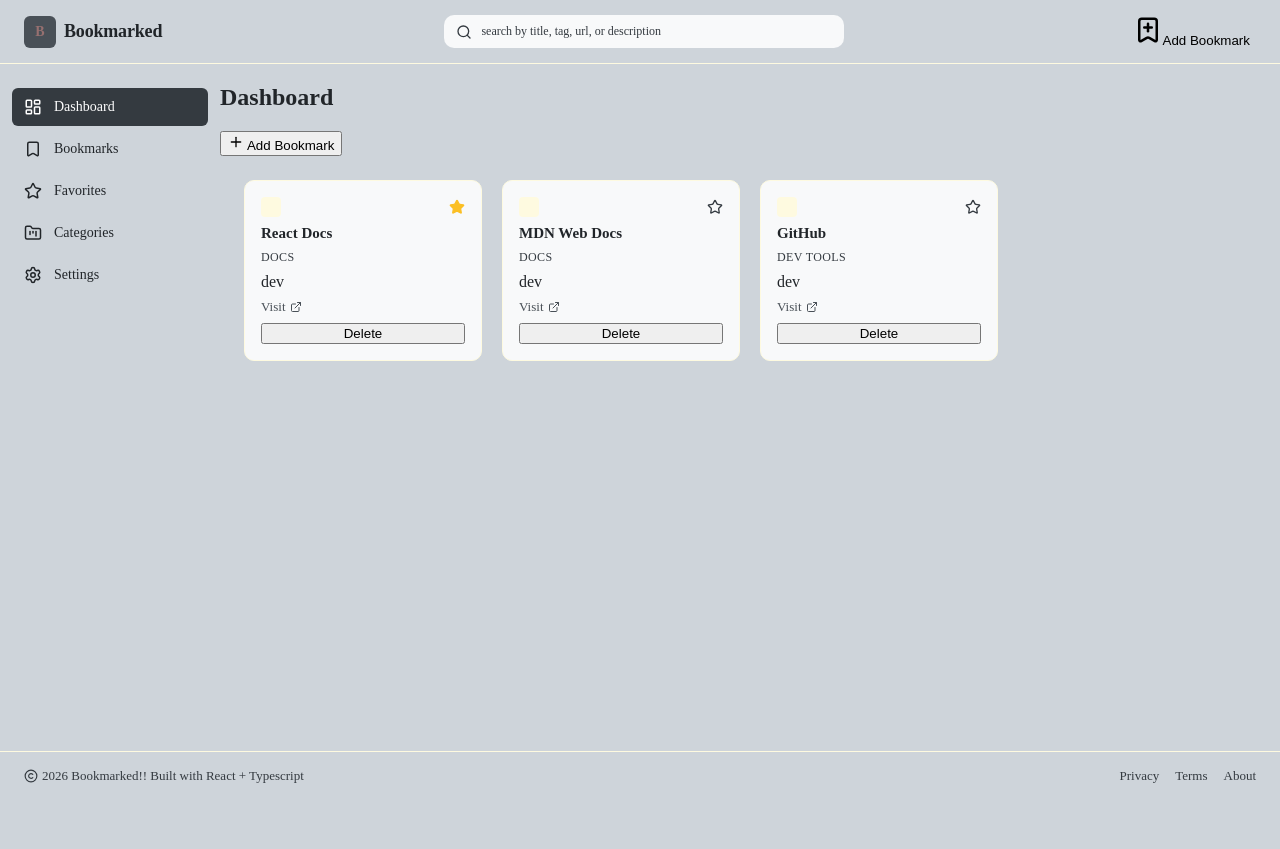
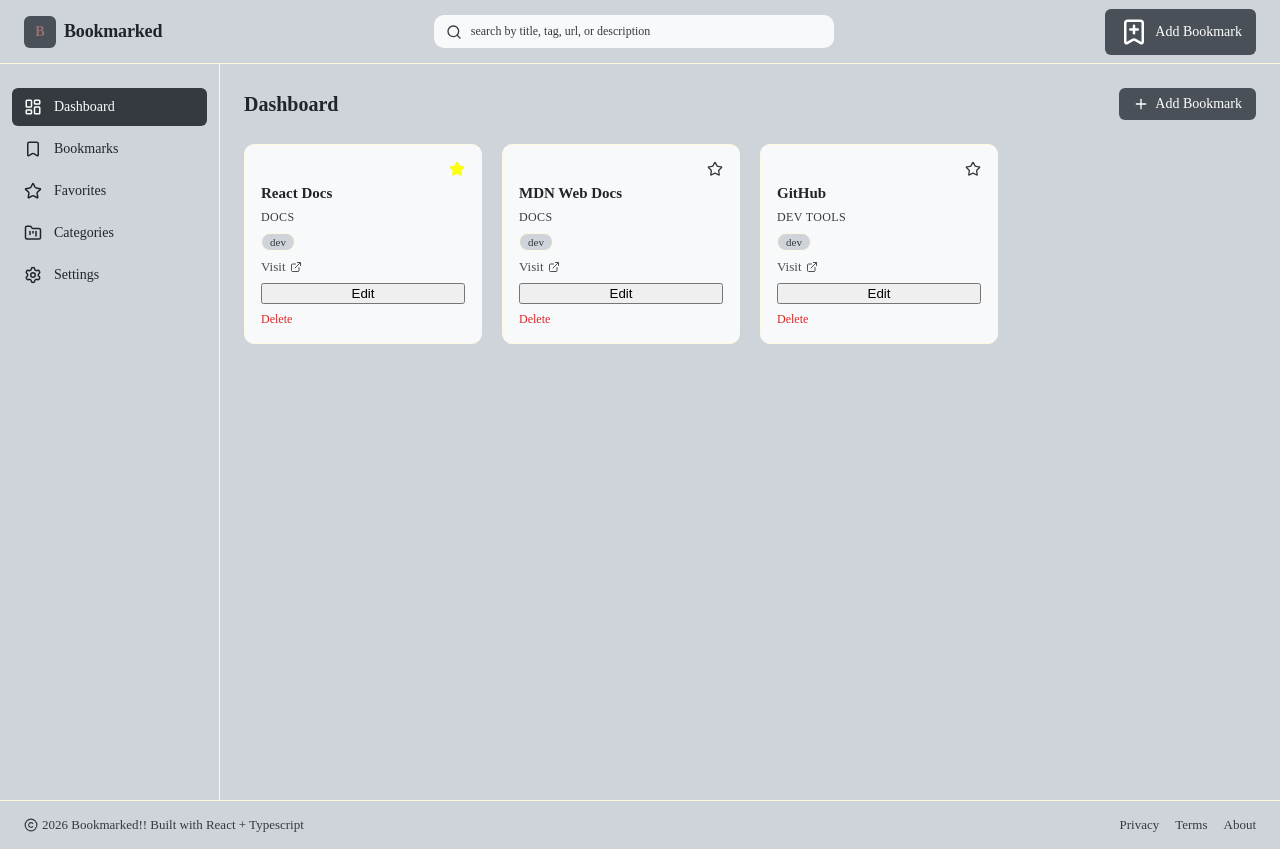
Before and after one commit to thegrindneverstops21/bookmarked, a React (Vite) app: page / in a window 1280 px wide. Before the commit the page ends 800 px from the top, so only its background shows below. Built offline with nearby package versions, Linux system fonts and the light colour scheme; a web font is replaced by a local one.

Commit message:
fix: udapted overlapping image

```diff
--- a/src/App.tsx
+++ b/src/App.tsx
@@ -57,6 +57,23 @@
     );
   };
 
+  const handleEditBookmark = (updatedBookmark: Bookmark) => {
+    setBookmarks((prev) =>
+      prev.map((bookmark) =>
+        bookmark.id === updatedBookmark.id ? updatedBookmark : bookmark
+      )
+    );
+  };
+
+  // wrapper to accept either an updated Bookmark or an id (some components may call onEdit with id)
+  const handleEdit = (payload: string | Bookmark) => {
+    if (typeof payload === "string") {
+      // if only id provided, no updated data to apply — noop or could open edit UI
+      return;
+    }
+    handleEditBookmark(payload);
+  };
+
   const handleAddBookmark = (bookmark: Bookmark) => {
     setBookmarks((prev) => [...prev, bookmark]);
     setShowAddForm(false);
@@ -66,6 +83,15 @@
     setCategoryFilter(null);
     setShowAddForm(false);
     setActiveView(view);
+  };
+
+  const handleAddClick = () => {
+    // if we're on categories/settings, jump to bookmarks so the form is visible
+    if (!showGrid) {
+      setCategoryFilter(null);
+      setActiveView("bookmarks");
+    }
+    setShowAddForm((v) => !v);
   };
 
   // Delete function
@@ -102,6 +128,7 @@
       activeView={activeView}
       onNavigate={handleNavigate}
       onSearch={setSearchQuery}
+      onAddClick={handleAddClick}
     >
       {showGrid && (
         <>
@@ -116,7 +143,7 @@
 
           {showAddForm && <BookmarkForm onAdd={handleAddBookmark} />}
 
-          <BookmarkGrid bookmarks={visible} onToggleFavorite={handleToggleFavorite} onDelete={handleDelete} />
+          <BookmarkGrid bookmarks={visible} onToggleFavorite={handleToggleFavorite} onEdit={handleEdit} onDelete={handleDelete} />
         </>
       )}
 
--- a/src/components/BookmarkCard.tsx
+++ b/src/components/BookmarkCard.tsx
@@ -10,14 +10,15 @@
   favicon?: string;
   isFavorite: boolean;
 }
-
+/*Check user action */
 interface BookmarkCardProps {
   bookmark: Bookmark;
   onToggleFavorite: (id: string) => void;
   onDelete: (id: string) => void;
+  onEdit: (id: string) => void;
 }
 
-export default function BookmarkCard({ bookmark, onToggleFavorite, onDelete }: BookmarkCardProps) {
+export default function BookmarkCard({ bookmark, onToggleFavorite, onDelete, onEdit }: BookmarkCardProps) {
   const { id, title, url, category, description, tags, favicon, isFavorite } = bookmark;
 
   return (
@@ -51,6 +52,9 @@
       <a href={url} target="_blank" rel="noreferrer" className="card-link">
         Visit <ExternalLink size={12} />
       </a>
+       <button onClick={() => onEdit(id)} className="edit-btn" aria-label={`Edit ${title}`}>
+        Edit
+      </button>
       <button onClick={() => onDelete(id)} className="delete-btn" aria-label={`Delete ${title}`}>
         Delete
       </button>
--- a/src/components/BookmarkGrid.tsx
+++ b/src/components/BookmarkGrid.tsx
@@ -1,14 +1,20 @@
 import BookmarkCard, { type Bookmark } from "./BookmarkCard";
-
+import ImageIllustration from "../assets/empty-state.png";
 interface BookmarkGridProps {
   bookmarks: Bookmark[];
   onToggleFavorite: (id: string) => void;
   onDelete: (id: string) => void;
+  onEdit: (id: string) => void;
 }
 
-export default function BookmarkGrid({ bookmarks, onToggleFavorite, onDelete }: BookmarkGridProps) {
+export default function BookmarkGrid({ bookmarks, onToggleFavorite, onDelete, onEdit }: BookmarkGridProps) {
   if (bookmarks.length === 0) {
-    return <p className="grid-empty">No bookmarks yet. Add your first one!</p>;
+    return (
+      <div className="empty-grid-state">
+        <img src={ImageIllustration} alt="No bookmarks yet. Add your first one!" className="grid-state" />
+        <h3 className="empty-state">No bookmarks yet. Add your first one!</h3>
+      </div>
+    );
   }
 
   return (
@@ -19,6 +25,7 @@
           bookmark={bookmark}
           onToggleFavorite={onToggleFavorite}
           onDelete={onDelete}
+          onEdit={onEdit}
         />
       ))}
     </div>
--- a/src/components/Layout.tsx
+++ b/src/components/Layout.tsx
@@ -8,6 +8,7 @@
     activeView: SidebarView;
     onNavigate: (view: SidebarView) => void;
     onSearch?: (query: string) => void;
+    onAddClick?: () => void;
     children: ReactNode;
 }
 
@@ -15,11 +16,12 @@
     activeView,
     onNavigate,
     onSearch,
+    onAddClick,
     children,
 }: LayoutProp) {
     return(
         <div className="layout">
-            <Navbar onSearch={onSearch} />
+            <Navbar onSearch={onSearch} onAddClick={onAddClick}/>
 
             <div className="layout-body">
                 <Sidebar activeView={activeView} onNavigate={onNavigate} />
--- a/src/components/Navbar.tsx
+++ b/src/components/Navbar.tsx
@@ -2,9 +2,10 @@
 
 interface NavbarProps {
     onSearch?: (query: string) => void;
+    onAddClick?: () => void;
 }
 
-export default function Navbar({onSearch }: NavbarProps) {
+export default function Navbar({onSearch, onAddClick }: NavbarProps) {
     return (
         <header className="navbar">
             <div className="navbar-brand">
@@ -21,7 +22,7 @@
             {/* Add link button */}
 
             <div className="navbar-btn-link">
-                <button className="navbar-btn">
+                <button className="navbar-btn" onClick={onAddClick}>
                     <BookmarkPlus size={30} className="navbar-add-btn"/>
                     Add Bookmark
                 </button>
--- a/src/index.css
+++ b/src/index.css
@@ -1,11 +1,11 @@
 :root {
-  --bg: #CED4DA;
-  --bg-elevated: #F8F9FA;
-  --border: #FEFAE0;
+  --bg: #ced4da;
+  --bg-elevated: #f8f9fa;
+  --border: #fefae0;
   --text: #212529;
-  --text-muted: #343A40;
+  --text-muted: #343a40;
   --accent: #495057;
-  --accent-hover: #ADB5BD;
+  --accent-hover: #adb5bd;
   --radius-sm: 6px;
   --radius-md: 10px;
   --font-sans: "DynaPuff";
@@ -60,7 +60,6 @@
   font-size: 18px;
   letter-spacing: -0.01em;
   font-family: var(--font-sans);
-
 }
 
 .navbar-search {
@@ -100,30 +99,39 @@
 }
 
 .navbar-btn-link {
-
+  display: flex;
+  align-items: center;
 }
 
 .navbar-add-btn {
-
+  flex-shrink: 0;
 }
 
 .navbar-btn {
-  background: none;
+  display: inline-flex;
+  align-items: center;
+  gap: 6px;
+  background: var(--accent);
+  color: white;
   border: none;
+  border-radius: var(--radius-sm);
+  padding: 8px 14px;
+  font-size: 14px;
+  font-family: var(--font-sans);
+  cursor: pointer;
+  transition: background 0.15s ease;
 }
 
 .navbar-btn:hover {
-  border-color: var(--accent);
-  color: var(--accent-hover);
+  background: var(--accent-hover);
 }
-
 
 /* Sidebar Styling */
 .sidebar {
   width: 220px;
-  min-height: calc(100vh - 64 px);
+  min-height: calc(100vh - 64px);
   background-color: var(--bg);
-  border-right: apx solid var(--border);
+  border-right: 1px solid var(--border);
   padding: 24px 12px;
 }
 
@@ -147,7 +155,9 @@
   font-family: var(--font-sans);
   cursor: pointer;
   text-align: left;
-  transition: background 0.15s ease, color 0.15s ease;
+  transition:
+    background 0.15s ease,
+    color 0.15s ease;
 }
 
 .sidebar-item:hover {
@@ -164,13 +174,7 @@
   flex-shrink: 0;
 }
 
-
 /* Bookmark Grid Styling */
-.grid-empty {
-  padding: 24px;
-  color: var(--text-muted);
-  font-size: 14px;
-}
 
 .bookmark-grid {
   display: grid;
@@ -179,6 +183,22 @@
   padding: 24px;
 }
 
+.grid-state {
+  height: auto;
+  width: 180px;
+  margin-bottom: 1.5rem;
+  opacity: 0.8;
+}
+
+.empty-grid-state {
+  padding: 24px;
+  color: var(--text-muted);
+  font-size: 14px;
+}
+
+.empty-state {
+  font-family: var(--font-sans);
+}
 
 /* Bookmark Card styling */
 .card {
@@ -189,7 +209,9 @@
   display: flex;
   flex-direction: column;
   gap: 8px;
-  transition: border-color 0.15s ease, transform 0.1s ease;
+  transition:
+    border-color 0.15s ease,
+    transform 0.1s ease;
 }
 
 .card:hover {
@@ -203,17 +225,11 @@
   justify-content: space-between;
 }
 
-.card-favicon {
-  height: 20px;
-  width: 20px;
-  border-radius: 4px;
+.card-favicon-fallback {
+  background: var(--border);
 }
 
-.card-favicon-fallback {
-background: var(--border);
-}
-
-.card-fav-btn  {
+.card-fav-btn {
   background: none;
   border: none;
   color: var(--text-muted);
@@ -223,13 +239,14 @@
 }
 
 .card-fav-btn-active {
-  color: #fbbf24;
+  color: #fbff0e;
 }
 
 .card-title {
   margin: 0;
   font-size: 15px;
   font-weight: 600;
+  font-family: var(--font-sans);
   color: var(--text);
 }
 
@@ -237,6 +254,7 @@
   font-size: 12px;
   color: var(--text-muted);
   text-transform: uppercase;
+  font-family: var(--font-sans);
   letter-spacing: 0.03em;
 }
 
@@ -248,12 +266,53 @@
   display: inline-flex;
   align-items: center;
   gap: 4px;
+  font-family: var(--font-sans);
 }
 
 .card-link:hover {
   color: var(--accent-hover);
 }
 
+.card-description {
+  font-size: 13px;
+  color: var(--text-muted);
+  margin: 0;
+  line-height: 1.4;
+  font-family: var(--font-sans);
+}
+
+.card-tags {
+  display: flex;
+  flex-wrap: wrap;
+  gap: 6px;
+}
+
+.card-tag {
+  background: var(--bg);
+  border: 1px solid var(--border);
+  color: var(--text-muted);
+  font-size: 11px;
+  padding: 2px 8px;
+  border-radius: 999px;
+}
+
+.delete-btn {
+  align-self: flex-start;
+  background: none;
+  border: none;
+  color: #dc2626;
+  font-size: 12px;
+  padding: 0;
+  cursor: pointer;
+  font-family: var(--font-sans);
+}
+
+.delete-btn:hover {
+  text-decoration: underline;
+}
+
+.edit-btn {
+}
 
 /* Footer */
 .footer {
@@ -287,6 +346,67 @@
   color: var(--text);
 }
 
+/* View header (title + Add Bookmark button) */
+.view-header {
+  display: flex;
+  align-items: center;
+  justify-content: space-between;
+  padding: 24px 24px 0;
+}
+
+.view-header-title {
+  margin: 0;
+  font-size: 20px;
+  font-weight: 600;
+}
+
+.view-header-add-btn {
+  display: inline-flex;
+  align-items: center;
+  gap: 6px;
+  background: var(--accent);
+  color: white;
+  border: none;
+  border-radius: var(--radius-sm);
+  padding: 8px 14px;
+  font-size: 14px;
+  font-weight: 500;
+  font-family: var(--font-sans);
+  cursor: pointer;
+}
+
+.view-header-add-btn:hover {
+  background: var(--accent-hover);
+}
+
+/* Categories */
+.categories {
+  display: flex;
+  flex-direction: column;
+  gap: 8px;
+  padding: 24px;
+  max-width: 320px;
+}
+
+.categories-item {
+  display: flex;
+  justify-content: space-between;
+  background: var(--bg-elevated);
+  border: 1px solid var(--border);
+  border-radius: var(--radius-sm);
+  padding: 12px 16px;
+  color: var(--text);
+  font-family: var(--font-sans);
+  cursor: pointer;
+}
+
+.categories-item:hover {
+  border-color: var(--accent);
+}
+
+.categories-count {
+  color: var(--text-muted);
+}
 
 /* Layout */
 .layout {
@@ -305,9 +425,8 @@
   min-width: 0;
 }
 
-
 /* Form */
-.form {
+.add-form {
   max-width: 360px;
   padding: 24px;
   display: flex;
@@ -315,40 +434,46 @@
   gap: 12px;
 }
 
-.form-heading {
+.add-form-heading {
   margin: 0 0 4px;
   font-size: 16px;
 }
 
-.form-input {
+.add-form-input {
   background: var(--bg-elevated);
   border: 1px solid var(--border);
   border-radius: var(--radius-sm);
   color: var(--text);
   padding: 10px 12px;
   font-size: 14px;
+  font-family: var(--font-sans);
   outline: none;
 }
 
-.form-input:focus {
-  border-color: var(--accent)
+.add-form-input:focus {
+  border-color: var(--accent);
 }
 
-.form-button {
+.add-form-textarea {
+  resize: vertical;
+  font-family: var(--font-sans);
+}
+
+.add-form-submit {
   background: var(--accent);
-  color: var(--accent);
+  color: white;
   border: none;
   border-radius: var(--radius-sm);
   padding: 10px;
   font-size: 14px;
   font-weight: 500;
+  font-family: var(--font-sans);
   cursor: pointer;
 }
 
-.form-button:hover {
+.add-form-submit:hover {
   background: var(--accent-hover);
 }
-
 
 /* Settings */
 .settings {
@@ -360,13 +485,44 @@
 }
 
 .settings-row {
-
+  display: flex;
+  align-items: center;
+  justify-content: space-between;
+  max-width: 320px;
 }
 
 .settings-toogle {
-
+  display: flex;
+  gap: 4px;
+  background: var(--bg-elevated);
+  border-radius: var(--radius-sm);
+  padding: 4px;
 }
 
 .settings-toogle-btn {
+  display: flex;
+  align-items: center;
+  gap: 6px;
+  background: none;
+  border: none;
+  border-radius: var(--radius-sm);
+  padding: 6px 12px;
+  font-size: 13px;
+  font-family: var(--font-sans);
+  color: var(--text-muted);
+  cursor: pointer;
+}
 
+.settings-toogle-btn-active {
+  background: var(--accent);
+  color: white;
 }
+
+/* Light theme override */
+[data-theme="light"] {
+  --bg: #ffffff;
+  --bg-elevated: #f1f3f5;
+  --border: #dee2e6;
+  --text: #212529;
+  --text-muted: #6c757d;
+}
```
Also changed, not shown: src/assets/empty-state.png (added).
